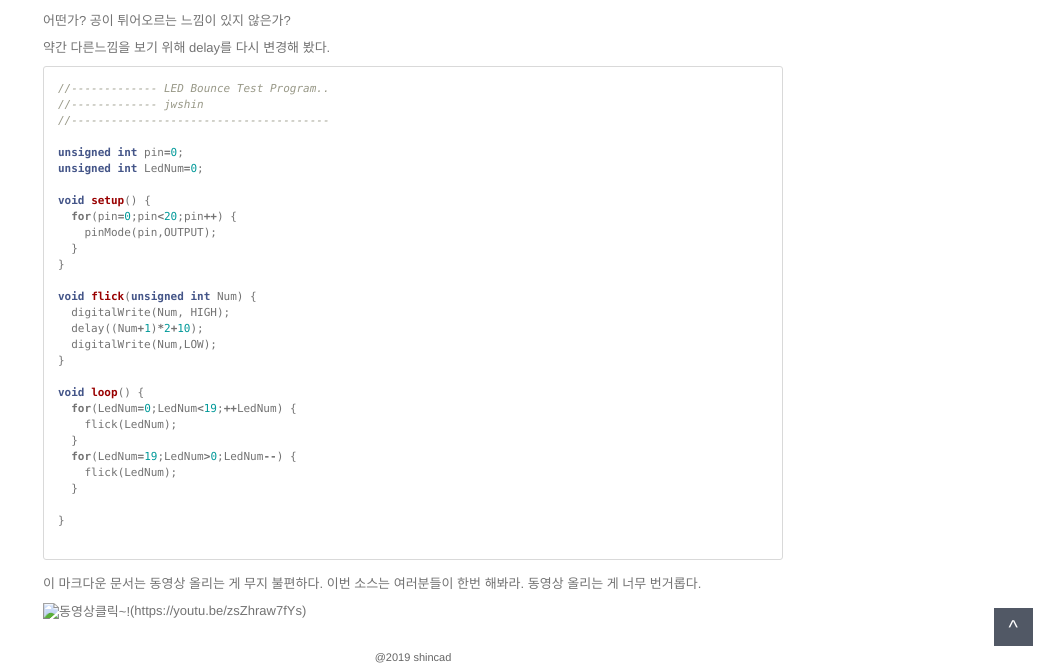
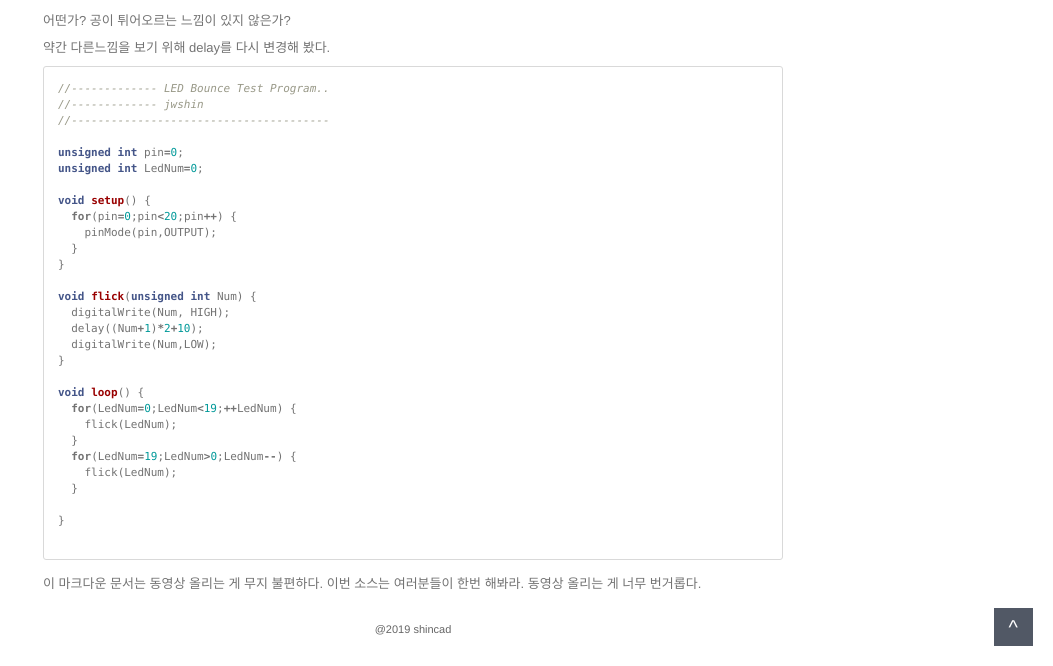
Before and after one commit to shincad/shincad.github.io, a Jekyll site: the page built from _posts/2019-06-05-led20.md, in a window 1280 px wide and 900 px high, scrolled down 2542 px, cut to the strip 234-900 px from the top of the window. Shown: the whole strip, without its empty margins (227-1280 px from the left). Built offline with Jekyll 4.4.1, drawn with Linux system fonts in a browser that asks for light colours; comment, search, counter and statistics services are not loaded; some of the changed lines change nothing that is shown.

Commit message:
Update 2019-06-05-led20.md

````diff
--- a/_posts/2019-06-05-led20.md
+++ b/_posts/2019-06-05-led20.md
@@ -138,7 +138,3 @@ void loop() {
 ```
 
 이 마크다운 문서는 동영상 올리는 게 무지 불편하다. 이번 소스는 여러분들이 한번 해봐라. 동영상 올리는 게 너무 번거롭다.
-
-
-
-![동영상클릭~!]()(https://youtu.be/zsZhraw7fYs)
````
